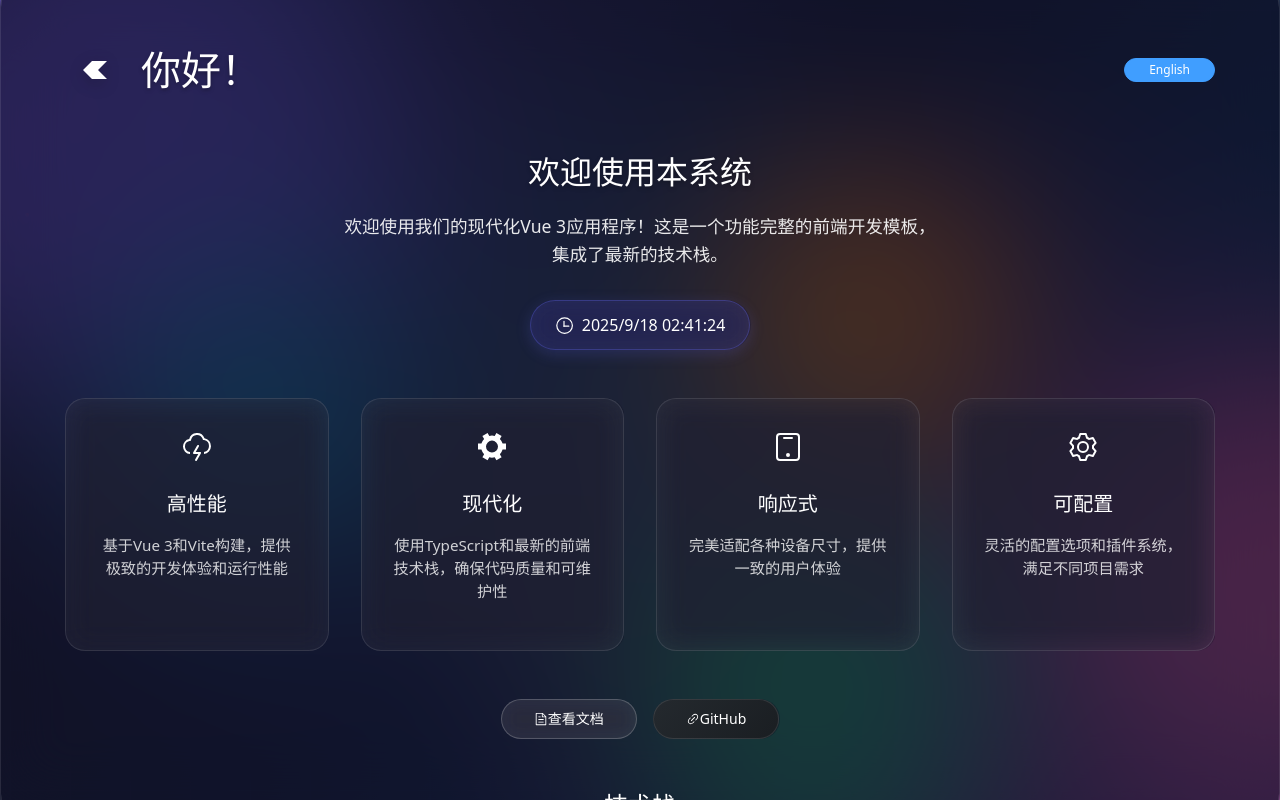
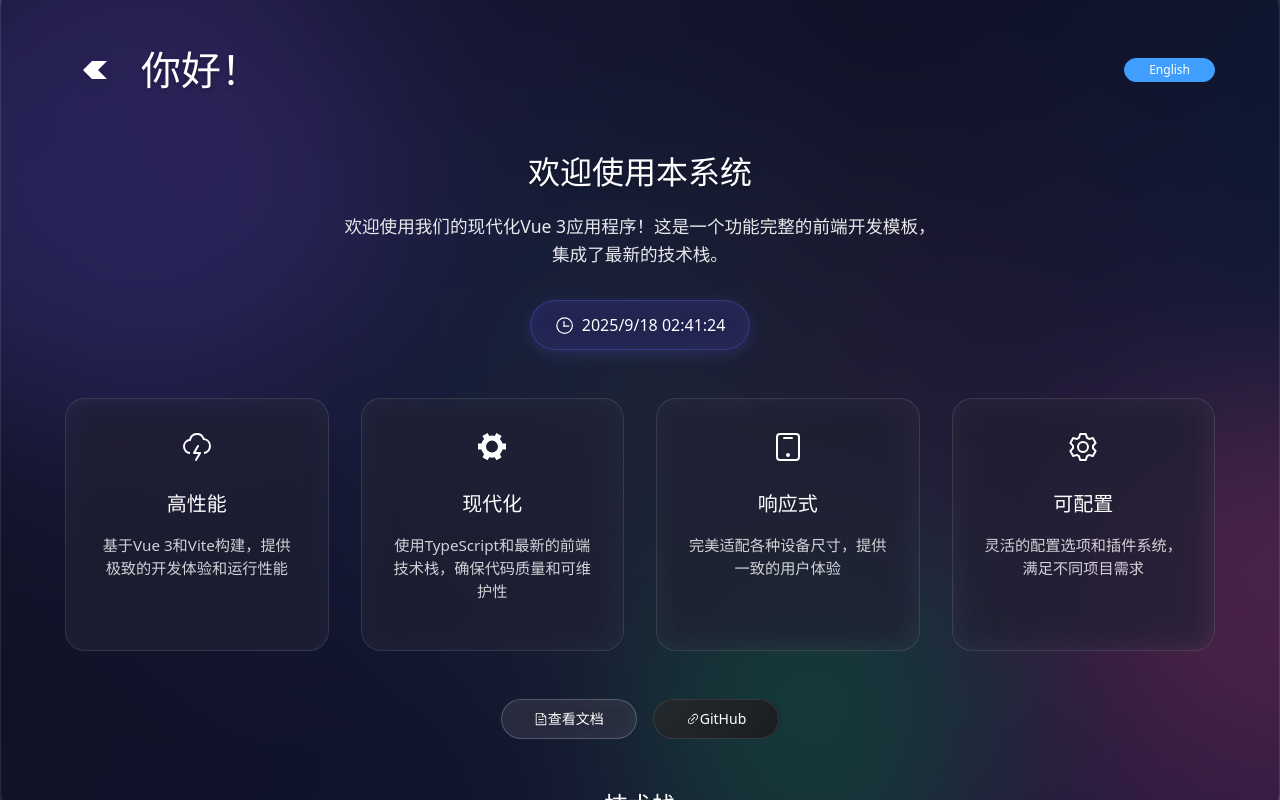
Before and after one commit to ming-codex/startkit-vue, a Vue app: page /#/ in a window 1280 px wide. Built offline with nearby package versions, Linux system fonts and the light colour scheme.

Commit message:
优化首屏动画

```diff
--- a/index.html
+++ b/index.html
@@ -14,7 +14,6 @@
     <meta name="msapplication-TileColor" content="#ffffff" />
     <meta name="msapplication-config" content="none" />
     <link rel="icon" type="image/svg+xml" href="/favicon.svg" />
-    <link rel="icon" type="image/x-icon" href="/favicon.ico" />
     <link rel="apple-touch-icon" href="/favicon.svg" />
     <title>startkit-vue</title>
   </head>
--- a/src/views/HomeView.vue
+++ b/src/views/HomeView.vue
@@ -1,5 +1,5 @@
 <script setup lang="ts">
-import { ref, onMounted } from 'vue'
+import { ref, onMounted, onUnmounted } from 'vue'
 import { useRouter } from 'vue-router'
 import { useI18n } from 'vue-i18n'
 import { useLanguage } from '@/composables/useLanguage'
@@ -11,6 +11,7 @@ const { t, locale } = useI18n()
 // 响应式数据
 const isLoaded = ref(false)
 const currentTime = ref('')
+const animationEnabled = ref(false)
 
 // 获取当前时间
 const updateTime = () => {
@@ -21,25 +22,25 @@ const updateTime = () => {
 // 组件挂载后执行
 onMounted(() => {
   updateTime()
-  setInterval(updateTime, 1000)
+  const timeInterval = setInterval(updateTime, 1000)
+
+  // 延迟启用动画，提升首屏性能
   setTimeout(() => {
     isLoaded.value = true
-  }, 500)
+    // 用户交互后再启用复杂动画
+    const enableAnimations = () => {
+      animationEnabled.value = true
+      document.removeEventListener('mousemove', enableAnimations)
+      document.removeEventListener('click', enableAnimations)
+    }
+    document.addEventListener('mousemove', enableAnimations, { once: true })
+    document.addEventListener('click', enableAnimations, { once: true })
+  }, 100)
 
-  // 添加鼠标跟随效果
-  const container = document.querySelector('.welcome-container')
-  if (container) {
-    container.addEventListener('mousemove', (e: Event) => {
-      const mouseEvent = e as MouseEvent
-      const orbs = document.querySelectorAll('.gradient-orb')
-      orbs.forEach((orb, index) => {
-        const speed = (index + 1) * 0.02
-        const x = mouseEvent.clientX * speed - (orb as HTMLElement).offsetWidth / 2
-        const y = mouseEvent.clientY * speed - (orb as HTMLElement).offsetHeight / 2
-        ;(orb as HTMLElement).style.transform = `translate(${x}px, ${y}px)`
-      })
-    })
-  }
+  // 清理定时器
+  onUnmounted(() => {
+    clearInterval(timeInterval)
+  })
 })
 
 // 查看文档
@@ -107,31 +108,11 @@ const featuresEn = [
 
 <template>
   <div class="welcome-container">
-    <!-- 背景装饰 -->
-    <div class="background-decoration">
+    <!-- 简化的背景装饰 -->
+    <div class="background-decoration" :class="{ 'animations-enabled': animationEnabled }">
       <div class="gradient-orb orb-1"></div>
       <div class="gradient-orb orb-2"></div>
       <div class="gradient-orb orb-3"></div>
-      <div class="gradient-orb orb-4"></div>
-      <div class="gradient-orb orb-5"></div>
-
-      <!-- 粒子效果 -->
-      <div class="particles">
-        <div
-          class="particle"
-          v-for="n in 10"
-          :key="n"
-          :style="{
-            left: Math.random() * 100 + '%',
-            top: Math.random() * 100 + '%',
-            animationDelay: Math.random() * 10 + 's',
-            animationDuration: Math.random() * 10 + 10 + 's',
-          }"
-        ></div>
-      </div>
-
-      <!-- 动态网格背景 -->
-      <div class="grid-background"></div>
     </div>
 
     <!-- 主要内容 -->
@@ -250,9 +231,18 @@ const featuresEn = [
   position: absolute;
   border-radius: 50%;
   filter: blur(80px);
-  animation: float 8s ease-in-out infinite;
   opacity: 0.8;
   will-change: transform;
+}
+
+/* 默认状态：静态 */
+.gradient-orb {
+  animation: none;
+}
+
+/* 启用动画状态 */
+.background-decoration.animations-enabled .gradient-orb {
+  animation: float 8s ease-in-out infinite;
 }
 
 .orb-1 {
@@ -261,7 +251,6 @@ const featuresEn = [
   background: linear-gradient(45deg, #6366f1, #8b5cf6);
   top: -10%;
   left: -10%;
-  animation-delay: 0s;
 }
 
 .orb-2 {
@@ -270,7 +259,6 @@ const featuresEn = [
   background: linear-gradient(45deg, #ec4899, #f472b6);
   top: 50%;
   right: -15%;
-  animation-delay: 2s;
 }
 
 .orb-3 {
@@ -279,86 +267,6 @@ const featuresEn = [
   background: linear-gradient(45deg, #22c55e, #10b981);
   bottom: -10%;
   left: 50%;
-  animation-delay: 4s;
-}
-
-.orb-4 {
-  width: 300px;
-  height: 300px;
-  background: linear-gradient(45deg, #f59e0b, #f97316);
-  top: 20%;
-  right: 20%;
-  animation-delay: 6s;
-}
-
-.orb-5 {
-  width: 250px;
-  height: 250px;
-  background: linear-gradient(45deg, #06b6d4, #0891b2);
-  bottom: 30%;
-  left: 10%;
-  animation-delay: 1s;
-}
-
-.particles {
-  position: absolute;
-  top: 0;
-  left: 0;
-  right: 0;
-  bottom: 0;
-  pointer-events: none;
-}
-
-.particle {
-  position: absolute;
-  width: 4px;
-  height: 4px;
-  background: linear-gradient(45deg, #6366f1, #ec4899);
-  border-radius: 50%;
-  animation: particle-float linear infinite;
-  box-shadow: 0 0 10px rgba(99, 102, 241, 0.5);
-  will-change: transform, opacity;
-}
-
-@keyframes particle-float {
-  0% {
-    transform: translateY(100vh) translateX(0) scale(0);
-    opacity: 0;
-  }
-  10% {
-    opacity: 1;
-  }
-  90% {
-    opacity: 1;
-  }
-  100% {
-    transform: translateY(-100px) translateX(100px) scale(1);
-    opacity: 0;
-  }
-}
-
-.grid-background {
-  position: absolute;
-  top: 0;
-  left: 0;
-  right: 0;
-  bottom: 0;
-  background-image:
-    linear-gradient(rgba(99, 102, 241, 0.1) 1px, transparent 1px),
-    linear-gradient(90deg, rgba(99, 102, 241, 0.1) 1px, transparent 1px);
-  background-size: 60px 60px;
-  animation: grid-move 25s linear infinite;
-  opacity: 0.4;
-  will-change: transform;
-}
-
-@keyframes grid-move {
-  0% {
-    transform: translate(0, 0);
-  }
-  100% {
-    transform: translate(50px, 50px);
-  }
 }
 
 @keyframes float {
@@ -747,16 +655,9 @@ const featuresEn = [
 
   .orb-1,
   .orb-2,
-  .orb-3,
-  .orb-4,
-  .orb-5 {
+  .orb-3 {
     width: 200px;
     height: 200px;
-  }
-
-  .particle {
-    width: 3px;
-    height: 3px;
   }
 }
 
@@ -786,16 +687,9 @@ const featuresEn = [
 
   .orb-1,
   .orb-2,
-  .orb-3,
-  .orb-4,
-  .orb-5 {
+  .orb-3 {
     width: 150px;
     height: 150px;
   }
-
-  .particle {
-    width: 2px;
-    height: 2px;
-  }
 }
 </style>
--- a/vite.config.ts
+++ b/vite.config.ts
@@ -75,18 +75,10 @@ export default defineConfig(({ mode }) => {
           manualChunks: (id) => {
             if (id.includes('node_modules')) {
               // Element Plus 单独分包
-              if (id.includes('element-plus')) {
+              if (id.includes('element-plus') || id.includes('@element-plus/icons-vue')) {
                 return 'element-plus'
               }
-              // Vue 相关库分包
-              if (id.includes('vue') || id.includes('@vue')) {
-                return 'vue-vendor'
-              }
-              // 国际化相关库
-              if (id.includes('vue-i18n')) {
-                return 'i18n'
-              }
-              // Markdown 相关库
+              // Markdown 相关库 - 延迟加载
               if (id.includes('markdown-it') || id.includes('highlight.js')) {
                 return 'markdown'
               }
@@ -96,6 +88,10 @@ export default defineConfig(({ mode }) => {
           },
         },
       },
+      // 启用代码压缩
+      minify: 'esbuild',
+      // 设置chunk大小警告限制
+      chunkSizeWarningLimit: 1000,
     },
   }
 })
```
Also changed, not shown: 1 other file (tests, documents, lock files or other folders).
